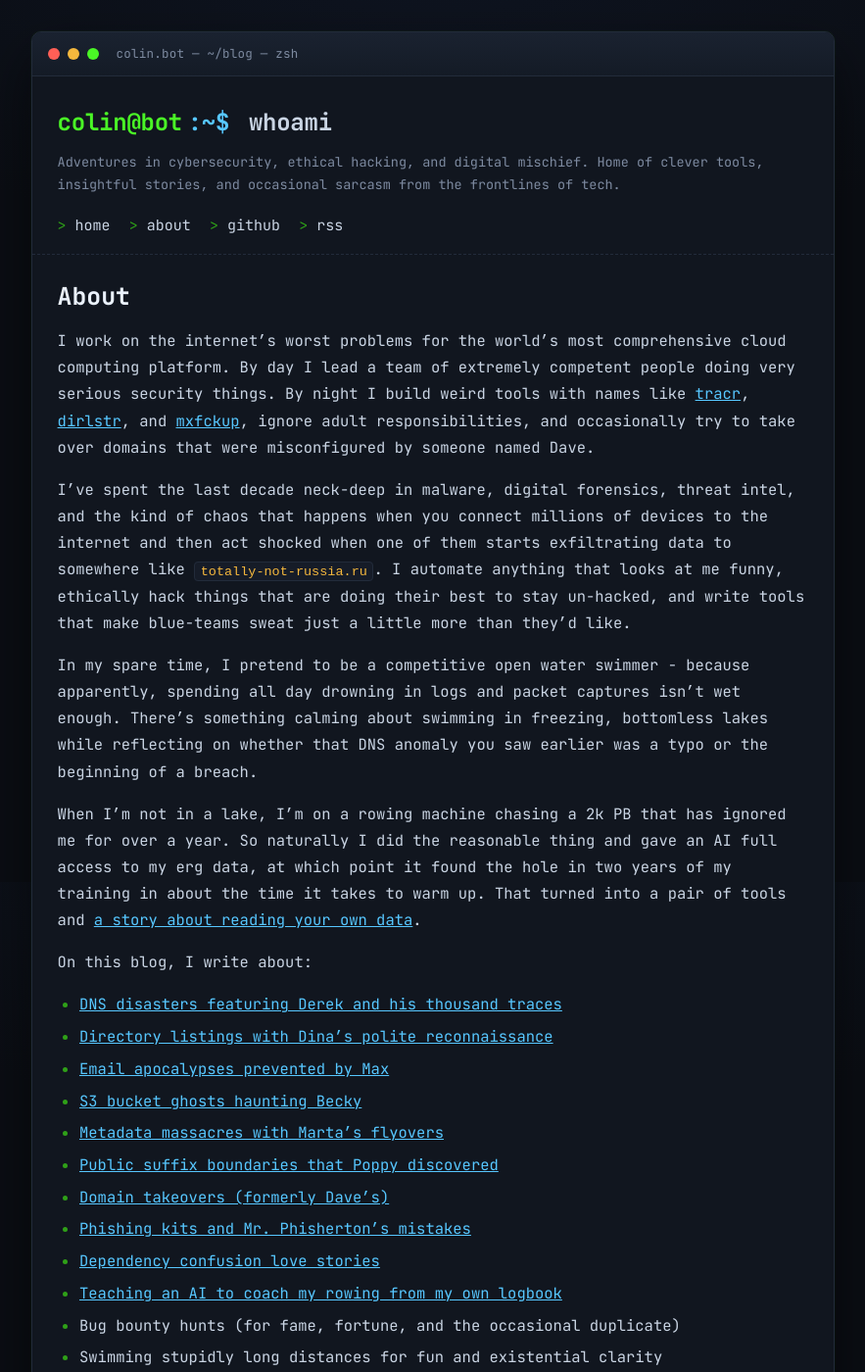
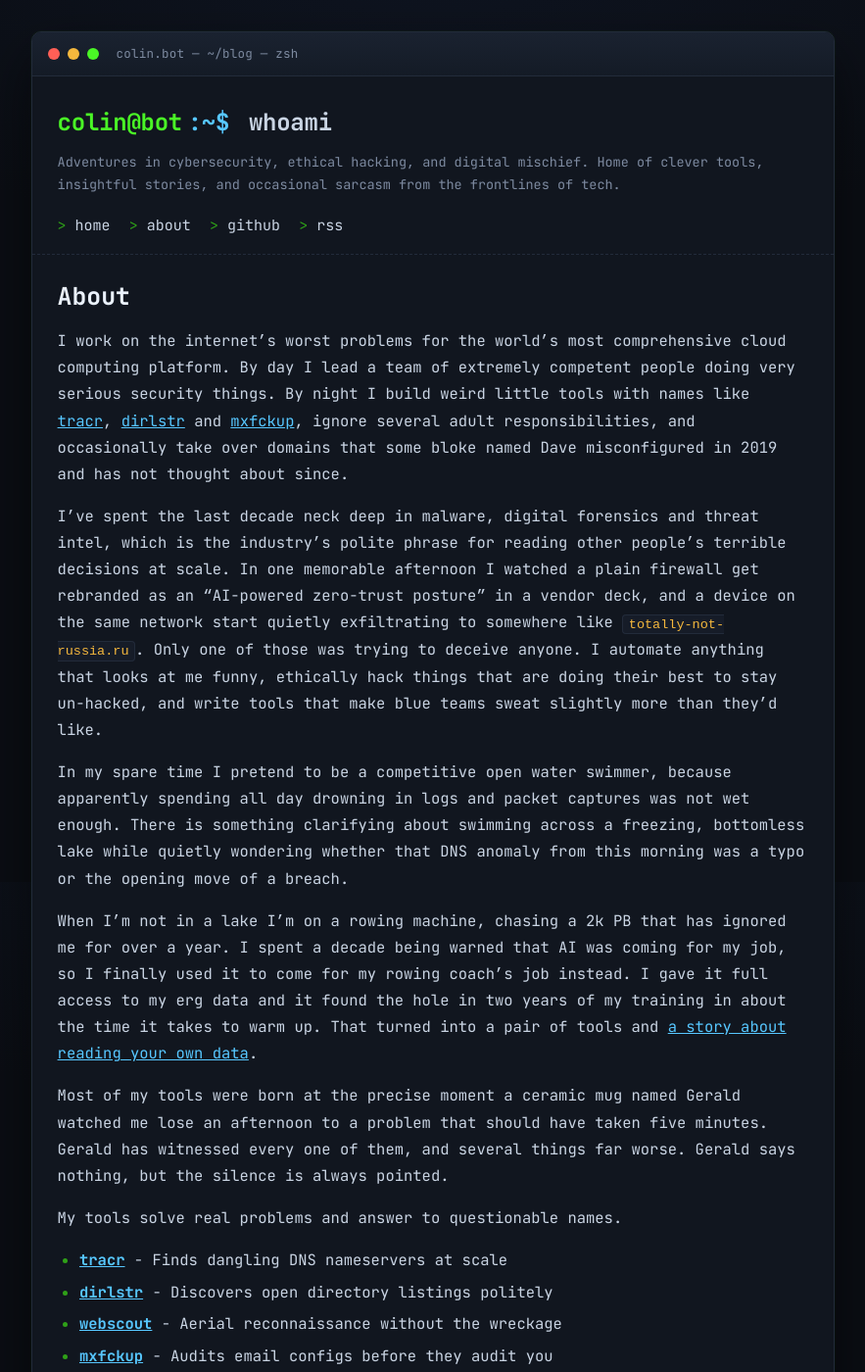
Before and after one commit to cybercdh/cybercdh.github.io, a Jekyll site: the page built from about.markdown, in a window 1280 px wide and 1400 px high. Shown: the whole window at 98% size, without its empty margins (198-1081 px from the left). Built offline with Jekyll 4.4.1, drawn with Linux system fonts in a browser that asks for light colours; some of the changed text lies outside the part shown.

Commit message:
Punch up the About page
Tighten to one set of tool lists (drop the list that duplicated them),
sharpen the soft lines, and give the satire a target or two: vendor
"AI-powered zero-trust" theatre and the AI-coming-for-your-job trope.
Give Gerald the ceramic mug a proper sentence.

Co-Authored-By: Claude Opus 4.8 <noreply@anthropic.com>
Claude-Session: https://claude.ai/code/session_014qmTgunqYjesXkXpErojjp

```diff
--- a/about.markdown
+++ b/about.markdown
@@ -3,32 +3,18 @@ layout: page
 title: About
 permalink: /about/
 ---
-I work on the internet's worst problems for the world's most comprehensive cloud computing platform. By day I lead a team of extremely competent people doing very serious security things. By night I build weird tools with names like [tracr][tracr], [dirlstr][dirlstr], and [mxfckup][mxfckup], ignore adult responsibilities, and occasionally try to take over domains that were misconfigured by someone named Dave.
+I work on the internet's worst problems for the world's most comprehensive cloud computing platform. By day I lead a team of extremely competent people doing very serious security things. By night I build weird little tools with names like [tracr][tracr], [dirlstr][dirlstr] and [mxfckup][mxfckup], ignore several adult responsibilities, and occasionally take over domains that some bloke named Dave misconfigured in 2019 and has not thought about since.
 
-I've spent the last decade neck-deep in malware, digital forensics, threat intel, and the kind of chaos that happens when you connect millions of devices to the internet and then act shocked when one of them starts exfiltrating data to somewhere like `totally-not-russia.ru`. I automate anything that looks at me funny, ethically hack things that are doing their best to stay un-hacked, and write tools that make blue-teams sweat just a little more than they'd like.
+I've spent the last decade neck deep in malware, digital forensics and threat intel, which is the industry's polite phrase for reading other people's terrible decisions at scale. In one memorable afternoon I watched a plain firewall get rebranded as an "AI-powered zero-trust posture" in a vendor deck, and a device on the same network start quietly exfiltrating to somewhere like `totally-not-russia.ru`. Only one of those was trying to deceive anyone. I automate anything that looks at me funny, ethically hack things that are doing their best to stay un-hacked, and write tools that make blue teams sweat slightly more than they'd like.
 
-In my spare time, I pretend to be a competitive open water swimmer - because apparently, spending all day drowning in logs and packet captures isn't wet enough. There's something calming about swimming in freezing, bottomless lakes while reflecting on whether that DNS anomaly you saw earlier was a typo or the beginning of a breach.
+In my spare time I pretend to be a competitive open water swimmer, because apparently spending all day drowning in logs and packet captures was not wet enough. There is something clarifying about swimming across a freezing, bottomless lake while quietly wondering whether that DNS anomaly from this morning was a typo or the opening move of a breach.
 
-When I'm not in a lake, I'm on a rowing machine chasing a 2k PB that has ignored me for over a year. So naturally I did the reasonable thing and gave an AI full access to my erg data, at which point it found the hole in two years of my training in about the time it takes to warm up. That turned into a pair of tools and [a story about reading your own data][ergmcp].
+When I'm not in a lake I'm on a rowing machine, chasing a 2k PB that has ignored me for over a year. I spent a decade being warned that AI was coming for my job, so I finally used it to come for my rowing coach's job instead. I gave it full access to my erg data and it found the hole in two years of my training in about the time it takes to warm up. That turned into a pair of tools and [a story about reading your own data][ergmcp].
 
-On this blog, I write about:
+Most of my tools were born at the precise moment a ceramic mug named Gerald watched me lose an afternoon to a problem that should have taken five minutes. Gerald has witnessed every one of them, and several things far worse. Gerald says nothing, but the silence is always pointed.
 
-* [DNS disasters featuring Derek and his thousand traces][tracr]
-* [Directory listings with Dina's polite reconnaissance][dirlstr]
-* [Email apocalypses prevented by Max][mxfckup]
-* [S3 bucket ghosts haunting Becky][s3accountfinder]
-* [Metadata massacres with Marta's flyovers][webscout]
-* [Public suffix boundaries that Poppy discovered][psl]
-* [Domain takeovers (formerly Dave's)][nsfckup]
-* [Phishing kits and Mr. Phisherton's mistakes][kitphishr]
-* [Dependency confusion love stories][pyspi]
-* [Teaching an AI to coach my rowing from my own logbook][ergmcp]
-* Bug bounty hunts (for fame, fortune, and the occasional duplicate)
-* Swimming stupidly long distances for fun and existential clarity
-* Security war stories featuring ceramic mugs named Gerald
-* Turning "I wonder what would happen if..." into a CLI tool
+My tools solve real problems and answer to questionable names.
 
-My tools solve real problems with questionable naming conventions:
 * **[tracr](https://github.com/cybercdh/tracr)** - Finds dangling DNS nameservers at scale
 * **[dirlstr](https://github.com/cybercdh/dirlstr)** - Discovers open directory listings politely
 * **[webscout](https://github.com/cybercdh/webscout)** - Aerial reconnaissance without the wreckage
@@ -38,14 +24,15 @@ My tools solve real problems with questionable naming conventions:
 * **[kitphishr](https://github.com/cybercdh/kitphishr)** - Extracts phishing kit metadata
 * **[nsfckup](https://github.com/cybercdh/nsfckup)** - Identifies NS record vulnerabilities
 
-And a couple that have nothing to do with security and everything to do with going faster:
+And a couple that have nothing to do with security and everything to do with going faster.
+
 * **[ergmcp](https://github.com/cybercdh/ergmcp)** - Gives an AI your Concept2 logbook so it can actually coach you
 * **[garminmcp](https://github.com/cybercdh/garminmcp)** - Does the same for your Garmin watch, sleep, HRV and all
 
-I live in the UK, which is great for people who enjoy grey skies, overpriced pastries, and constant inner turmoil over whether to buy a mechanical keyboard you absolutely don't need.
+I live in the UK, which is ideal for anyone who enjoys grey skies, overpriced pastries, and a constant low-grade inner turmoil over whether to buy a mechanical keyboard they absolutely do not need.
 
 ## Contact
-Find me on [GitHub][github], or use email - `cybercdh at gmail dot com`. Happy to chat about security, weird bugs, your DNS regrets, or how to make a rowing machine hurt less.
+Find me on [GitHub][github], or use email - `cybercdh at gmail dot com`. Happy to chat about security, weird bugs, your DNS regrets, or how to make a rowing machine hurt slightly less.
 
 [github]: https://github.com/cybercdh
 [ergmcp]: /ergmcp/
```
